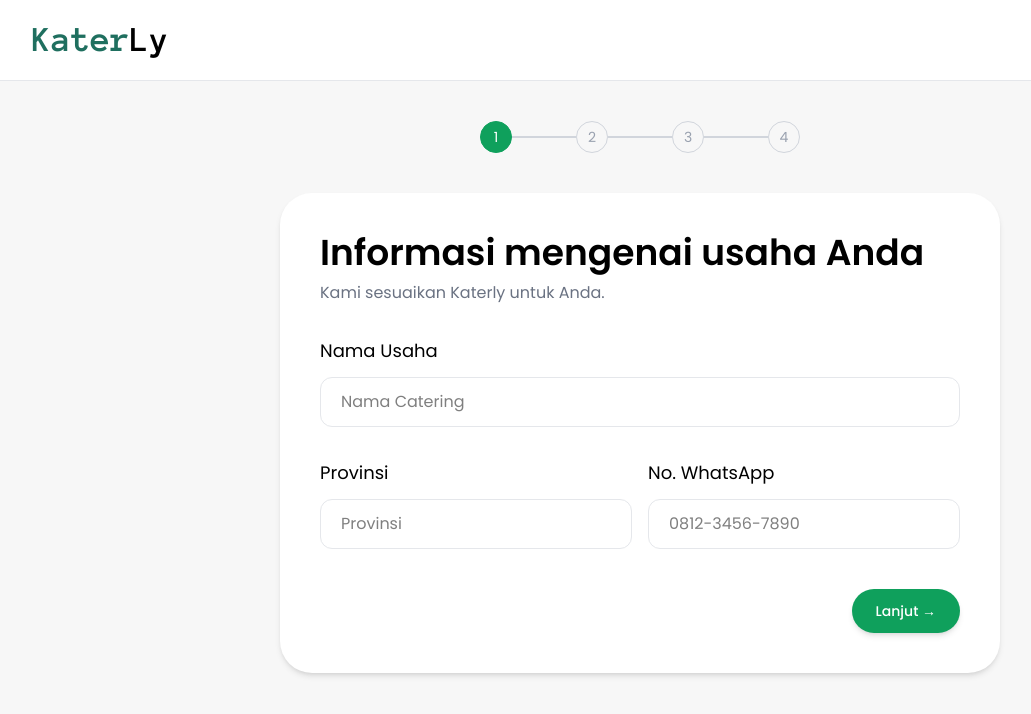
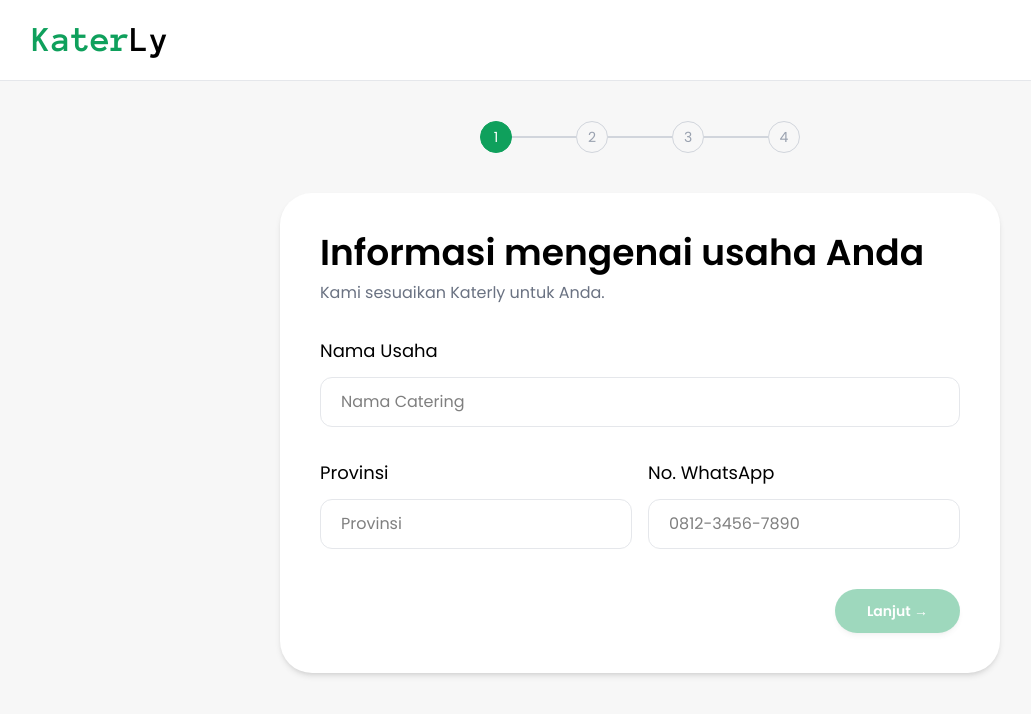
Before and after one commit to jasonenkristo123/Katerly, a Next.js app: page /onboarding in a window 1280 px wide. Shown: the top 714 px of the page, without its empty margins (0-1031 px from the left). Built offline with nearby package versions, Linux system fonts and the light colour scheme; no server answers.

Commit message:
feat: add form validation logic to onboarding navigation components

```diff
--- a/src/features/onboarding/components/NavigationButtons.tsx
+++ b/src/features/onboarding/components/NavigationButtons.tsx
@@ -2,27 +2,32 @@ type Props = {
   step: number;
   onNext: () => void;
   onBack: () => void;
-  isLoading?: boolean; // Tambahkan ini
+  isLoading?: boolean;
+  isValid?: boolean; // <-- Tambahkan ini
 };
 
 export default function NavigationButtons({
   step,
   onNext,
   onBack,
-  isLoading = false, // Default-nya false
+  isLoading = false,
+  isValid = true, // Default true jika tidak diatur
 }: Props) {
   const isLastStep = step === 4;
+  // Tombol dinonaktifkan jika sedang loading ATAU data belum valid
+  const isButtonDisabled = isLoading || !isValid;
 
   return (
-    <div className="flex items-center justify-between">
-      <div>
+    <div className="flex items-center justify-between w-full">
+      {/* Container Tombol Kembali */}
+      <div className="min-w-[100px]">
         {step > 1 && (
           <button
             type="button"
             onClick={onBack}
-            disabled={isLoading} // Jangan biarkan back saat loading
-            className={`text-sm text-gray-500 transition hover:text-black cursor-pointer ${
-              isLoading ? "opacity-50 cursor-not-allowed" : ""
+            disabled={isLoading}
+            className={`text-sm text-gray-400 font-poppins-400 transition hover:text-black ${
+              isLoading ? "opacity-30 cursor-not-allowed" : "cursor-pointer"
             }`}
           >
             ← Kembali
@@ -30,24 +35,22 @@ export default function NavigationButtons({
         )}
       </div>
 
+      {/* Tombol Lanjut / Buka Dashboard */}
       <button
         type="button"
         onClick={onNext}
-        disabled={isLoading} // Cegah double-click saat kirim data
-        className={`cursor-pointer rounded-full bg-green-primary px-6 py-3 text-sm font-medium text-white shadow-md transition hover:opacity-90 active:scale-[0.98] ${
-          isLoading ? "opacity-70 cursor-not-allowed" : ""
+        disabled={isButtonDisabled} // <-- Kunci di sini
+        className={`rounded-full bg-green-primary px-8 py-3 text-sm font-poppins-600 text-white shadow-md transition active:scale-[0.98] ${
+          isButtonDisabled
+            ? "opacity-40 cursor-not-allowed" // <-- Efek visual saat terkunci
+            : "cursor-pointer hover:opacity-90"
         }`}
       >
-        {isLoading ? (
-          <span className="flex items-center gap-2">
-            {/* Kamu bisa ganti ini dengan icon spinner jika ada */}
-            Menyimpan...
-          </span>
-        ) : isLastStep ? (
-          "Buka Dashboard"
-        ) : (
-          "Lanjut →"
-        )}
+        {isLoading
+          ? "Menyimpan..."
+          : isLastStep
+            ? "Buka Dashboard"
+            : "Lanjut →"}
       </button>
     </div>
   );
--- a/src/features/onboarding/components/OnboardingShell.tsx
+++ b/src/features/onboarding/components/OnboardingShell.tsx
@@ -17,16 +17,13 @@ import CompletionStep from "./CompletionStep";
 export default function OnboardingShell() {
   const [step, setStep] = useState(1);
   const router = useRouter();
-
-  // Hook untuk API
   const { mutate: saveProfile, isPending } = useSaveBusinessProfile();
 
-  // State Utama (Pusat Data)
   const [formData, setFormData] = useState<OnboardingData>({
     namaUsaha: "",
     provinsi: "",
     noWhatsapp: "",
-    email: "admin@katerly.com", // Default value
+    email: "admin@katerly.com",
     alamat: "Alamat belum diatur",
     marginDefault: 30,
     matauang: "IDR",
@@ -38,8 +35,22 @@ export default function OnboardingShell() {
     setFormData((prev) => ({ ...prev, ...fields }));
   };
 
-  // Handle navigasi & Eksekusi API di Step terakhir
+  // FUNGSI VALIDASI PER STEP
+  const isStepValid = () => {
+    if (step === 1) {
+      return (
+        formData.namaUsaha.trim() !== "" &&
+        formData.provinsi.trim() !== "" &&
+        formData.noWhatsapp.trim().length >= 10 // Minimal 10 digit sesuai Zod
+      );
+    }
+    // Step 2 (basa-basi), Step 3 (slider otomatis ada isi), Step 4 (selesai) selalu true
+    return true;
+  };
+
   const handleNext = () => {
+    if (!isStepValid()) return; // Mencegah bypass paksa
+
     if (step < 4) {
       setStep((p) => p + 1);
     } else {
@@ -53,13 +64,12 @@ export default function OnboardingShell() {
     if (step > 1) setStep((p) => p - 1);
   };
 
-  // Daftar Step
   const renderStep = () => {
     switch (step) {
       case 1:
         return <BusinessInfoStep data={formData} updateData={updateFormData} />;
       case 2:
-        return <ProductTypeStep />; // Step basa-basi (UI Only)
+        return <ProductTypeStep />;
       case 3:
         return <ProfitMarginStep data={formData} updateData={updateFormData} />;
       case 4:
@@ -72,7 +82,7 @@ export default function OnboardingShell() {
   return (
     <section className="min-h-screen bg-[#F7F7F7]">
       <header className="border-b border-gray-200 bg-white px-8 py-5">
-        <h1 className="font-anonymous-700 text-4xl text-green-bold">
+        <h1 className="font-anonymous-700 text-4xl text-green-primary">
           Kater<span className="text-black">Ly</span>
         </h1>
       </header>
@@ -88,6 +98,7 @@ export default function OnboardingShell() {
                 onNext={handleNext}
                 onBack={handleBack}
                 isLoading={isPending}
+                isValid={isStepValid()} // <-- Kirim status validasi ke tombol
               />
             }
           >
```
